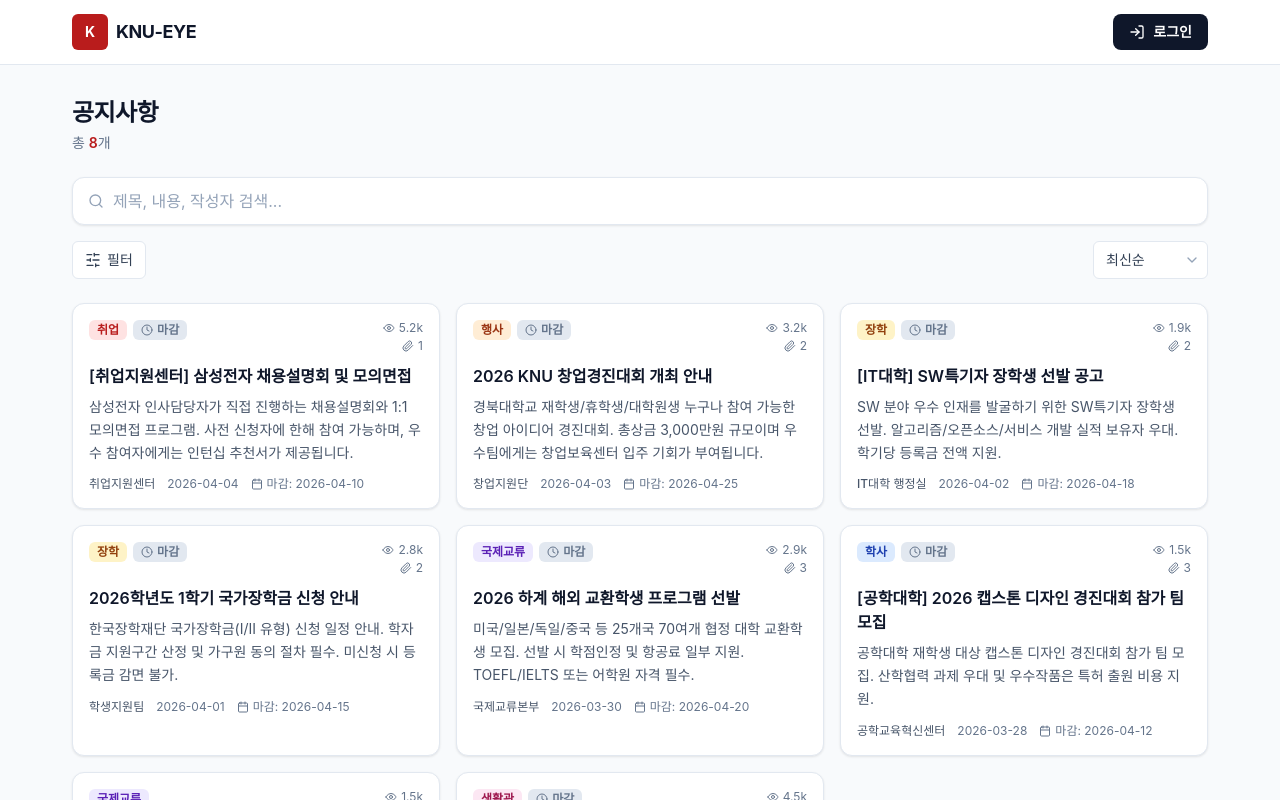
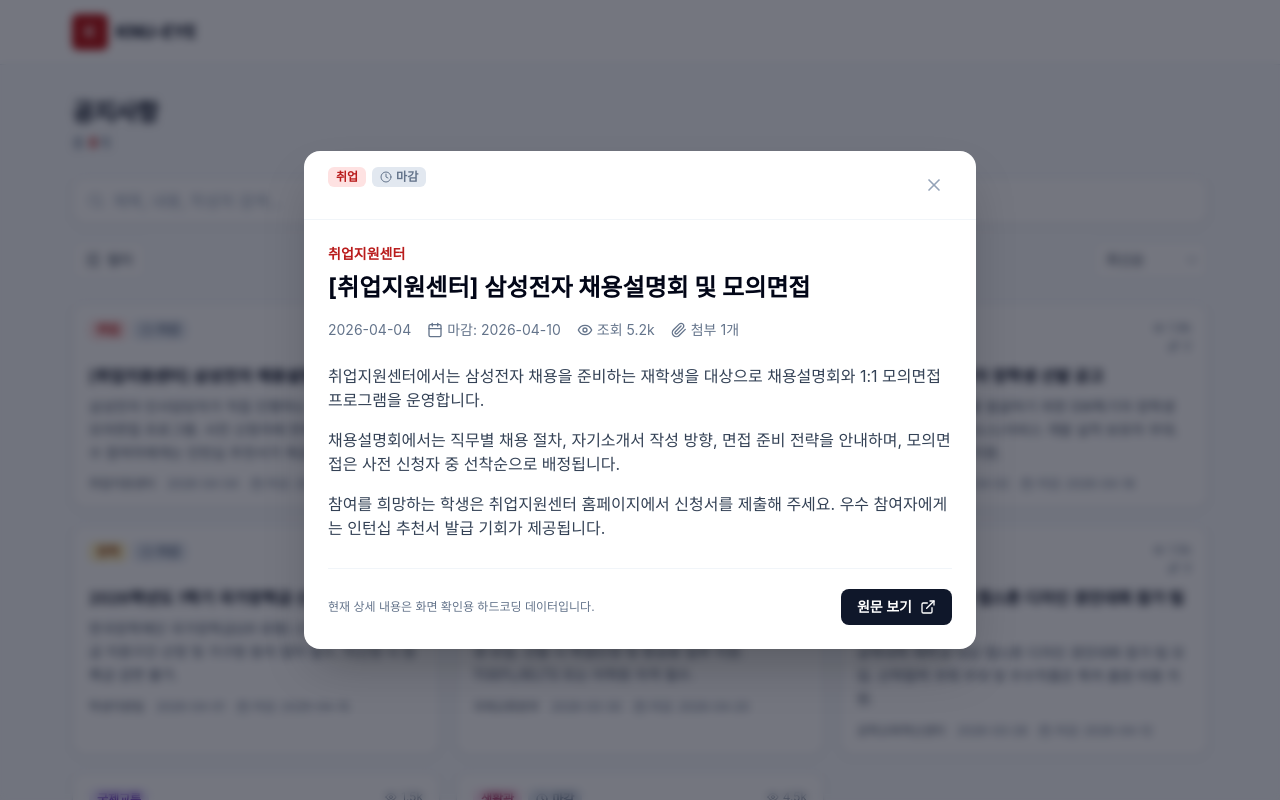
Before and after one commit to KNU-EYE/knu-eye-client, a React (Vite) app: page / in a window 1280 px wide. Both pictures are taken after a click on the button 256 px from the left and 406 px from the top of the page. Shown: the top 800 px of the page. Built offline with nearby package versions, Linux system fonts and the light colour scheme.

Commit message:
feat : 카드 모달 기능 추가

```diff
--- a/src/components/layout/Header.jsx
+++ b/src/components/layout/Header.jsx
@@ -1,5 +1,5 @@
 import { Link } from 'react-router-dom';
-import { LogIn } from 'lucide-react';
+// import { LogIn } from 'lucide-react';
 
 function Header() {
   return (
@@ -18,10 +18,10 @@
         </Link>
 
         {/* 추후 로그인 기능 연결 예정 */}
-        <button type="button" className="btn-primary" aria-label="로그인">
+        {/* <button type="button" className="btn-primary" aria-label="로그인">
           <LogIn className="h-4 w-4" />
           <span>로그인</span>
-        </button>
+        </button> */}
       </div>
     </header>
   );
--- a/src/components/notice/NoticeCard.jsx
+++ b/src/components/notice/NoticeCard.jsx
@@ -3,12 +3,26 @@
 import DdayBadge from './DdayBadge.jsx';
 import { formatViews } from '../../utils/format.js';
 
-function NoticeCard({ notice }) {
+function NoticeCard({ notice, onClick }) {
   const { title, department, createdAt, deadline, views, attachments, category, summary } =
     notice;
 
+  const handleKeyDown = (event) => {
+    if (event.key === 'Enter' || event.key === ' ') {
+      event.preventDefault();
+      onClick?.();
+    }
+  };
+
   return (
-    <article className="card card-hover cursor-pointer">
+    <article
+      className="card card-hover cursor-pointer"
+      role="button"
+      tabIndex={0}
+      onClick={onClick}
+      onKeyDown={handleKeyDown}
+      aria-label={`${title} 상세 보기`}
+    >
       {/* 상단: 카테고리 + D-day + 통계 */}
       <div className="flex items-start gap-2">
         <div className="flex flex-wrap items-center gap-1.5">
--- /dev/null
+++ b/src/components/notice/NoticeDetailModal.jsx
@@ -0,0 +1,124 @@
+import { useEffect } from 'react';
+import { Calendar, ExternalLink, Eye, Paperclip, X } from 'lucide-react';
+import CategoryBadge from './CategoryBadge.jsx';
+import DdayBadge from './DdayBadge.jsx';
+import { formatViews } from '../../utils/format.js';
+
+function NoticeDetailModal({ notice, onClose }) {
+  useEffect(() => {
+    if (!notice) return undefined;
+
+    const handleKeyDown = (event) => {
+      if (event.key === 'Escape') {
+        onClose();
+      }
+    };
+
+    document.addEventListener('keydown', handleKeyDown);
+    document.body.style.overflow = 'hidden';
+
+    return () => {
+      document.removeEventListener('keydown', handleKeyDown);
+      document.body.style.overflow = '';
+    };
+  }, [notice, onClose]);
+
+  if (!notice) return null;
+
+  const {
+    title,
+    department,
+    createdAt,
+    deadline,
+    views,
+    attachments,
+    category,
+    content,
+    sourceUrl,
+  } = notice;
+
+  return (
+    <div
+      className="fixed inset-0 z-50 flex items-end justify-center bg-slate-950/55 px-4 py-4 backdrop-blur-sm sm:items-center sm:py-8"
+      aria-labelledby="notice-detail-title"
+      aria-modal="true"
+      role="dialog"
+      onMouseDown={onClose}
+    >
+      <section
+        className="max-h-[88vh] w-full max-w-2xl overflow-hidden rounded-2xl bg-white shadow-2xl"
+        onMouseDown={(event) => event.stopPropagation()}
+      >
+        <div className="flex items-start gap-3 border-b border-slate-100 px-5 py-4 sm:px-6">
+          <div className="flex flex-wrap items-center gap-1.5">
+            <CategoryBadge category={category} />
+            <DdayBadge deadline={deadline} />
+          </div>
+          <button
+            type="button"
+            className="ml-auto rounded-full p-2 text-slate-400 transition hover:bg-slate-100 hover:text-slate-700"
+            aria-label="공지 상세 닫기"
+            onClick={onClose}
+          >
+            <X className="h-5 w-5" aria-hidden="true" />
+          </button>
+        </div>
+
+        <div className="max-h-[calc(88vh-72px)] overflow-y-auto px-5 py-5 sm:px-6 sm:py-6">
+          <p className="text-sm font-semibold text-brand-700">{department}</p>
+          <h2
+            id="notice-detail-title"
+            className="mt-2 text-xl font-bold leading-snug text-slate-950 sm:text-2xl"
+          >
+            {title}
+          </h2>
+
+          <div className="mt-4 flex flex-wrap items-center gap-x-4 gap-y-2 text-xs text-slate-500 sm:text-sm">
+            <span>{createdAt}</span>
+            {deadline && (
+              <span className="inline-flex items-center gap-1">
+                <Calendar className="h-4 w-4" aria-hidden="true" />
+                마감: {deadline}
+              </span>
+            )}
+            <span className="inline-flex items-center gap-1">
+              <Eye className="h-4 w-4" aria-hidden="true" />
+              조회 {formatViews(views)}
+            </span>
+            {attachments > 0 && (
+              <span className="inline-flex items-center gap-1">
+                <Paperclip className="h-4 w-4" aria-hidden="true" />
+                첨부 {attachments}개
+              </span>
+            )}
+          </div>
+
+          <div className="mt-6 space-y-4 text-sm leading-7 text-slate-700 sm:text-base">
+            {(content ?? []).map((paragraph) => (
+              <p key={paragraph}>{paragraph}</p>
+            ))}
+          </div>
+
+          <div className="mt-7 flex flex-col gap-2 border-t border-slate-100 pt-5 sm:flex-row sm:items-center sm:justify-between">
+            <p className="text-xs text-slate-500">
+              현재 상세 내용은 화면 확인용 하드코딩 데이터입니다.
+            </p>
+            {sourceUrl && (
+              <a
+                className="btn-primary justify-center"
+                href={sourceUrl}
+                target="_blank"
+                rel="noreferrer"
+              >
+                원문 보기
+                <ExternalLink className="h-4 w-4" aria-hidden="true" />
+              </a>
+            )}
+          </div>
+        </div>
+      </section>
+    </div>
+  );
+}
+
+export default NoticeDetailModal;
--- a/src/components/notice/NoticeList.jsx
+++ b/src/components/notice/NoticeList.jsx
@@ -1,6 +1,6 @@
 import NoticeCard from './NoticeCard.jsx';
 
-function NoticeList({ notices }) {
+function NoticeList({ notices, onSelectNotice }) {
   if (!notices || notices.length === 0) {
     return (
       <div className="card flex min-h-[200px] flex-col items-center justify-center text-center">
@@ -18,7 +18,7 @@
   return (
     <div className="grid grid-cols-1 gap-3 sm:grid-cols-2 sm:gap-4 lg:grid-cols-3">
       {notices.map((n) => (
-        <NoticeCard key={n.id} notice={n} />
+        <NoticeCard key={n.id} notice={n} onClick={() => onSelectNotice(n)} />
       ))}
     </div>
   );
--- a/src/mocks/notices.js
+++ b/src/mocks/notices.js
@@ -14,6 +14,11 @@
     attachments: 1,
     summary:
       '삼성전자 인사담당자가 직접 진행하는 채용설명회와 1:1 모의면접 프로그램. 사전 신청자에 한해 참여 가능하며, 우수 참여자에게는 인턴십 추천서가 제공됩니다.',
+    content: [
+      '취업지원센터에서는 삼성전자 채용을 준비하는 재학생을 대상으로 채용설명회와 1:1 모의면접 프로그램을 운영합니다.',
+      '채용설명회에서는 직무별 채용 절차, 자기소개서 작성 방향, 면접 준비 전략을 안내하며, 모의면접은 사전 신청자 중 선착순으로 배정됩니다.',
+      '참여를 희망하는 학생은 취업지원센터 홈페이지에서 신청서를 제출해 주세요. 우수 참여자에게는 인턴십 추천서 발급 기회가 제공됩니다.',
+    ],
     sourceUrl: 'https://job.knu.ac.kr/',
   },
   {
@@ -27,6 +32,11 @@
     attachments: 2,
     summary:
       '경북대학교 재학생/휴학생/대학원생 누구나 참여 가능한 창업 아이디어 경진대회. 총상금 3,000만원 규모이며 우수팀에게는 창업보육센터 입주 기회가 부여됩니다.',
+    content: [
+      '창업지원단은 학생들의 창의적인 아이디어 발굴과 사업화 가능성 검증을 위해 2026 KNU 창업경진대회를 개최합니다.',
+      '참가 대상은 경북대학교 재학생, 휴학생, 대학원생이며 개인 또는 팀 단위로 신청할 수 있습니다.',
+      '서류 심사와 발표 평가를 거쳐 우수팀을 선발하며, 수상팀에는 상금과 창업보육센터 입주 연계 혜택이 제공됩니다.',
+    ],
     sourceUrl: 'https://startup.knu.ac.kr/',
   },
   {
@@ -40,6 +50,11 @@
     attachments: 2,
     summary:
       'SW 분야 우수 인재를 발굴하기 위한 SW특기자 장학생 선발. 알고리즘/오픈소스/서비스 개발 실적 보유자 우대. 학기당 등록금 전액 지원.',
+    content: [
+      'IT대학에서는 소프트웨어 분야 우수 역량을 보유한 학생을 대상으로 SW특기자 장학생을 선발합니다.',
+      '알고리즘 대회 수상, 오픈소스 기여, 서비스 개발 및 배포 경험 등이 주요 평가 항목이며 관련 증빙자료를 함께 제출해야 합니다.',
+      '최종 선발자는 학기당 등록금 전액을 지원받으며, 학업 성적과 활동 실적에 따라 계속 지원 여부가 결정됩니다.',
+    ],
     sourceUrl: 'https://it.knu.ac.kr/',
   },
   {
@@ -53,6 +68,11 @@
     attachments: 2,
     summary:
       '한국장학재단 국가장학금(I/II 유형) 신청 일정 안내. 학자금 지원구간 산정 및 가구원 동의 절차 필수. 미신청 시 등록금 감면 불가.',
+    content: [
+      '2026학년도 1학기 국가장학금 신청 기간을 안내합니다. 국가장학금은 한국장학재단 홈페이지에서 신청할 수 있습니다.',
+      '신청 후 학자금 지원구간 산정을 위한 가구원 정보 제공 동의가 필요하며, 서류 제출 대상자는 기한 내 관련 서류를 업로드해야 합니다.',
+      '신청 기간 내 접수하지 않은 경우 등록금 고지서 선감면이 불가할 수 있으니 반드시 일정을 확인해 주세요.',
+    ],
     sourceUrl: 'https://www.kosaf.go.kr/',
   },
   {
@@ -66,6 +86,11 @@
     attachments: 3,
     summary:
       '미국/일본/독일/중국 등 25개국 70여개 협정 대학 교환학생 모집. 선발 시 학점인정 및 항공료 일부 지원. TOEFL/IELTS 또는 어학원 자격 필수.',
+    content: [
+      '국제교류본부에서는 2026 하계 해외 교환학생 프로그램 참가자를 모집합니다.',
+      '파견 가능 국가는 미국, 일본, 독일, 중국 등 25개국이며, 협정 대학별 지원 자격과 요구 어학 성적이 다를 수 있습니다.',
+      '선발자는 파견 기간 중 취득한 학점 인정과 항공료 일부 지원을 받을 수 있으며, 자세한 대학별 조건은 국제교류본부 공지사항을 확인해 주세요.',
+    ],
     sourceUrl: 'https://oia.knu.ac.kr/',
   },
   {
@@ -79,6 +104,11 @@
     attachments: 3,
     summary:
       '공학대학 재학생 대상 캡스톤 디자인 경진대회 참가 팀 모집. 산학협력 과제 우대 및 우수작품은 특허 출원 비용 지원.',
+    content: [
+      '공학교육혁신센터에서는 공학대학 재학생을 대상으로 캡스톤 디자인 경진대회 참가 팀을 모집합니다.',
+      '참가팀은 문제 정의, 설계 과정, 결과물 완성도, 발표 역량을 종합적으로 평가받게 됩니다.',
+      '산학협력 기반 과제는 심사 시 우대되며, 우수작품으로 선정된 팀에는 특허 출원 비용과 후속 개발 멘토링이 지원됩니다.',
+    ],
     sourceUrl: 'https://eng.knu.ac.kr/',
   },
   {
@@ -92,6 +122,11 @@
     attachments: 2,
     summary:
       '외국인 유학생을 위한 비자 연장, 의료보험, 한국어 교실, 멘토링 프로그램 등 학기 중 운영 프로그램 종합 안내.',
+    content: [
+      '국제교류본부에서는 외국인 유학생의 안정적인 학교 생활을 지원하기 위해 2026학년도 1학기 생활 안내를 제공합니다.',
+      '주요 안내 내용은 비자 연장, 국민건강보험, 한국어 교실, 캠퍼스 멘토링, 학사 상담 프로그램입니다.',
+      '프로그램별 신청 방법과 운영 일정은 국제교류본부 홈페이지에서 확인할 수 있으며, 문의사항은 유학생지원 담당자에게 연락해 주세요.',
+    ],
     sourceUrl: 'https://oia.knu.ac.kr/',
   },
   {
@@ -105,6 +140,11 @@
     attachments: 1,
     summary:
       '재학생 대상 기숙사 입사 신청. 직전 학기 학점/거주지 기준으로 선발하며, 우선선발 대상자(국가유공자/장애학생 등)는 별도 서류 제출 필요.',
+    content: [
+      '생활관지원팀에서는 2026학년도 1학기 재학생 기숙사 입사 신청을 접수합니다.',
+      '선발은 직전 학기 성적, 거주지 거리, 생활관 운영 기준을 반영하여 진행되며 우선선발 대상자는 별도 증빙서류를 제출해야 합니다.',
+      '입사 신청 후 합격자 발표, 등록금 납부, 호실 배정 일정을 순차적으로 확인해 주세요.',
+    ],
     sourceUrl: 'https://dorm.knu.ac.kr/',
   },
 ];
--- a/src/pages/HomePage.jsx
+++ b/src/pages/HomePage.jsx
@@ -1,10 +1,12 @@
-import { useMemo } from 'react';
+import { useCallback, useMemo, useState } from 'react';
 import SearchBar from '../components/notice/SearchBar.jsx';
 import FilterBar from '../components/notice/FilterBar.jsx';
 import NoticeList from '../components/notice/NoticeList.jsx';
+import NoticeDetailModal from '../components/notice/NoticeDetailModal.jsx';
 import useNoticeStore from '../store/useNoticeStore.js';
 
 function HomePage() {
+  const [selectedNotice, setSelectedNotice] = useState(null);
   const searchQuery = useNoticeStore((s) => s.searchQuery);
   const selectedCategories = useNoticeStore((s) => s.selectedCategories);
   const sortBy = useNoticeStore((s) => s.sortBy);
@@ -16,6 +18,10 @@
     // eslint-disable-next-line react-hooks/exhaustive-deps
     [searchQuery, selectedCategories, sortBy, getFilteredNotices],
   );
+
+  const closeNoticeDetail = useCallback(() => {
+    setSelectedNotice(null);
+  }, []);
 
   return (
     <div className="container-page py-5 sm:py-8">
@@ -40,7 +46,9 @@
       </div>
 
       {/* 공지 카드 리스트 */}
-      <NoticeList notices={notices} />
+      <NoticeList notices={notices} onSelectNotice={setSelectedNotice} />
+
+      <NoticeDetailModal notice={selectedNotice} onClose={closeNoticeDetail} />
     </div>
   );
 }
```
